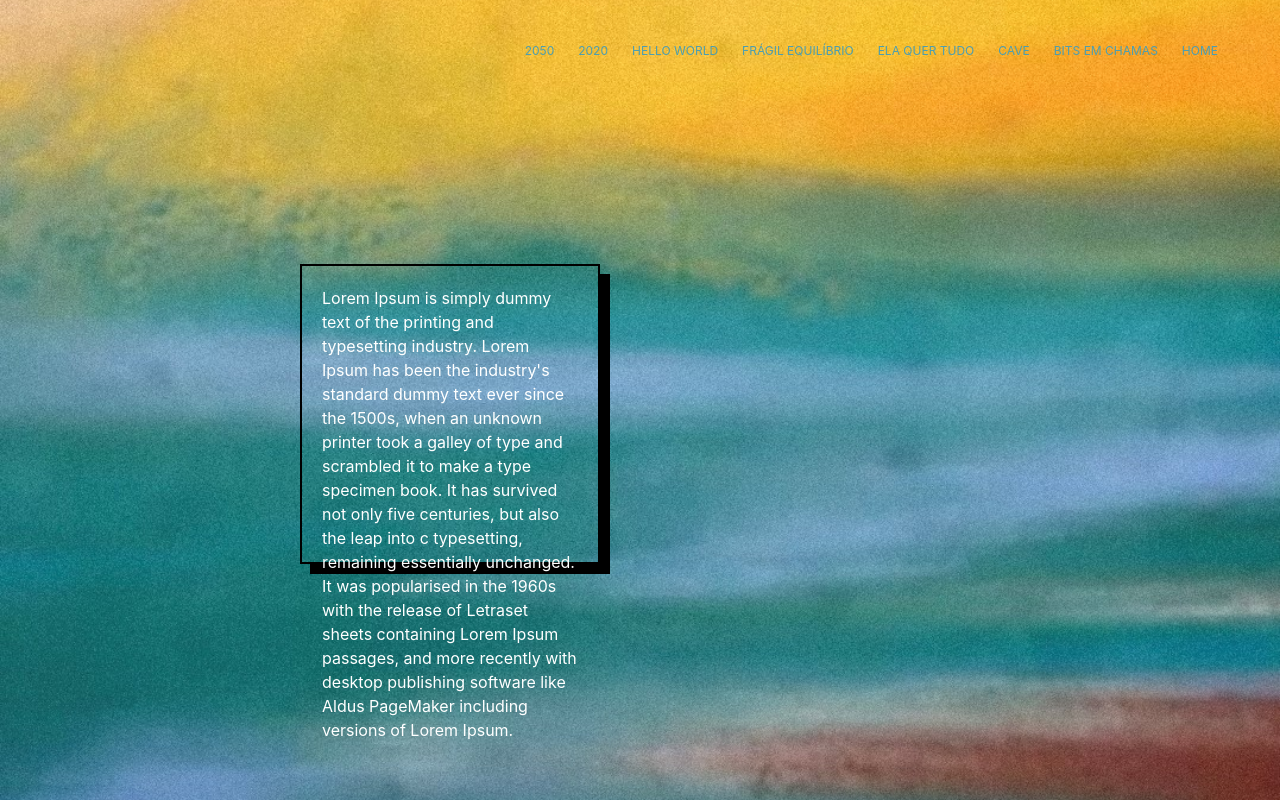
After one commit to al3rcio/bitsemchamas, a Flask app: page /hw in a window 1280 px wide. The commit adds this page. Run offline with Flask 2, Linux system fonts and the light colour scheme.

Commit message:
Route para /hw em application.py

```diff
--- a/application.py
+++ b/application.py
@@ -13,3 +13,8 @@ app.config["TEMPLATES_AUTO_RELOAD"] = True
 def index():
 
     return render_template('index.html')
+
+@app.route("/hw")
+def hw():
+
+    return render_template('hw.html')
--- a/static/style.css
+++ b/static/style.css
@@ -1,13 +1,42 @@
+*, *:before, *:after {
+    -webkit-box-sizing: border-box;
+       -moz-box-sizing: border-box;
+            box-sizing: border-box;
+}
+
 body
 {
     background-image: url("/static/images/textura01.jpg");
-    /* background-size: 100%; */
+    /* código por MXLink retirado Stack Overflow
+    pra background funcionando em desktop e mobile */
     background-repeat: no-repeat;
     background-position: center;
     background-size: cover;
     width: 100%;
     height:100vh;  /* responsive height */
+    padding-left: 100px;
 }
+
+div {
+    padding-top: 50 0px;
+
+}
+.parent {
+    height: 200px;
+    display: flex;
+    align-items: left;
+    justify-content: left;
+    padding-top: 200px;
+    padding-left: 200px;
+
+    }
+    .child {
+    width: 300px;
+    height: 300px;
+    border: 2px solid black;
+    box-shadow: 10px 10px black;
+    }
+
 p
 {
     color: white;
@@ -15,6 +44,17 @@ p
     padding-left: 80px;
     padding-right: 80px;
 }
+.box-text
+{
+    padding: 20px;
+}
+
+/* .box-hw
+{
+
+
+
+} */
 form
 {
     position: fixed;
--- /dev/null
+++ b/templates/hw.html
@@ -0,0 +1,22 @@
+{% extends "layout.html" %}
+
+{% block title %}
+    Hello World
+{% endblock %}
+
+{% block main %}
+    <div class="parent">
+        <div class="child">
+            <p class="box-text">
+                Lorem Ipsum is simply dummy text of the printing and typesetting industry.
+                Lorem Ipsum has been the industry's standard dummy text ever since the 1500s,
+                when an unknown printer took a galley of type and scrambled it to make a type
+                specimen book. It has survived not only five centuries, but also the leap into
+                c typesetting, remaining essentially unchanged. It was popularised in the 1960s
+                with the release of Letraset sheets containing Lorem Ipsum passages, and more
+                recently with desktop publishing software like Aldus PageMaker including versions
+                of Lorem Ipsum.
+            </p>
+        </div></div>
+
+{% endblock %}
```
